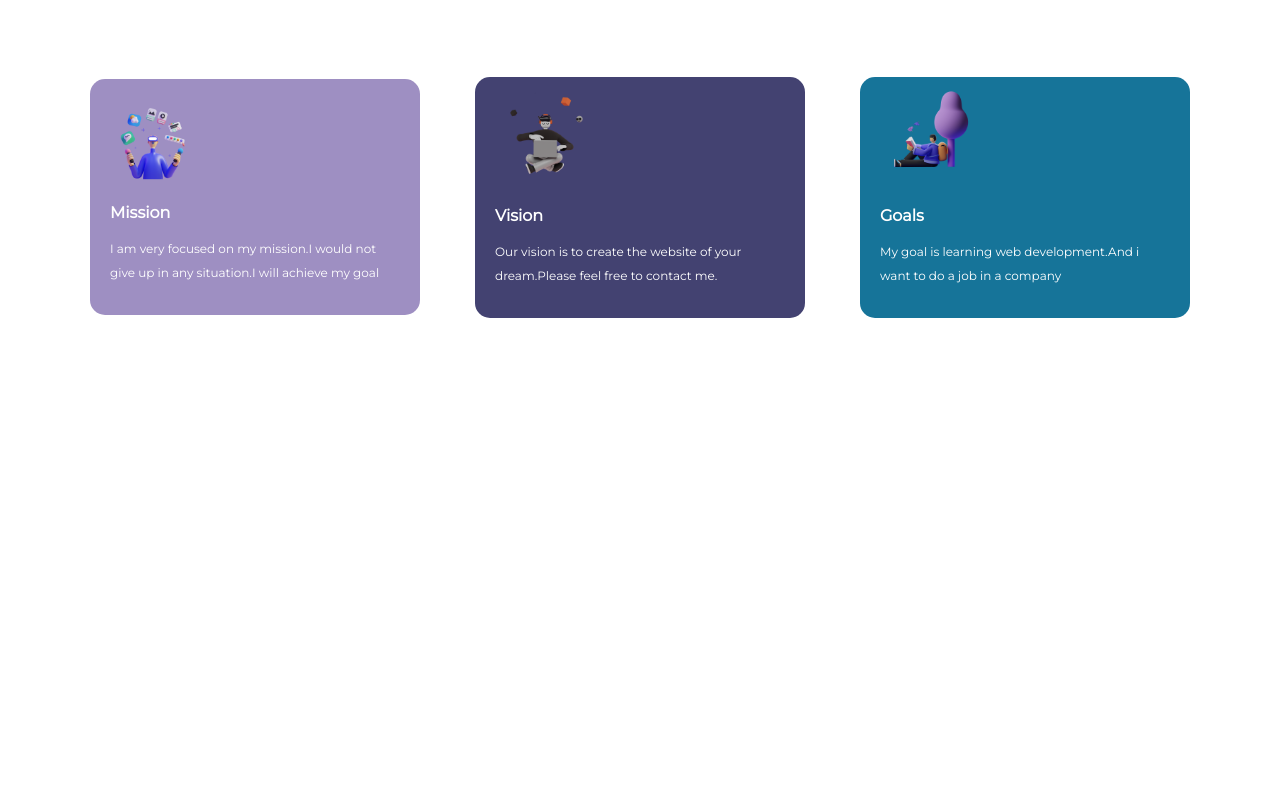
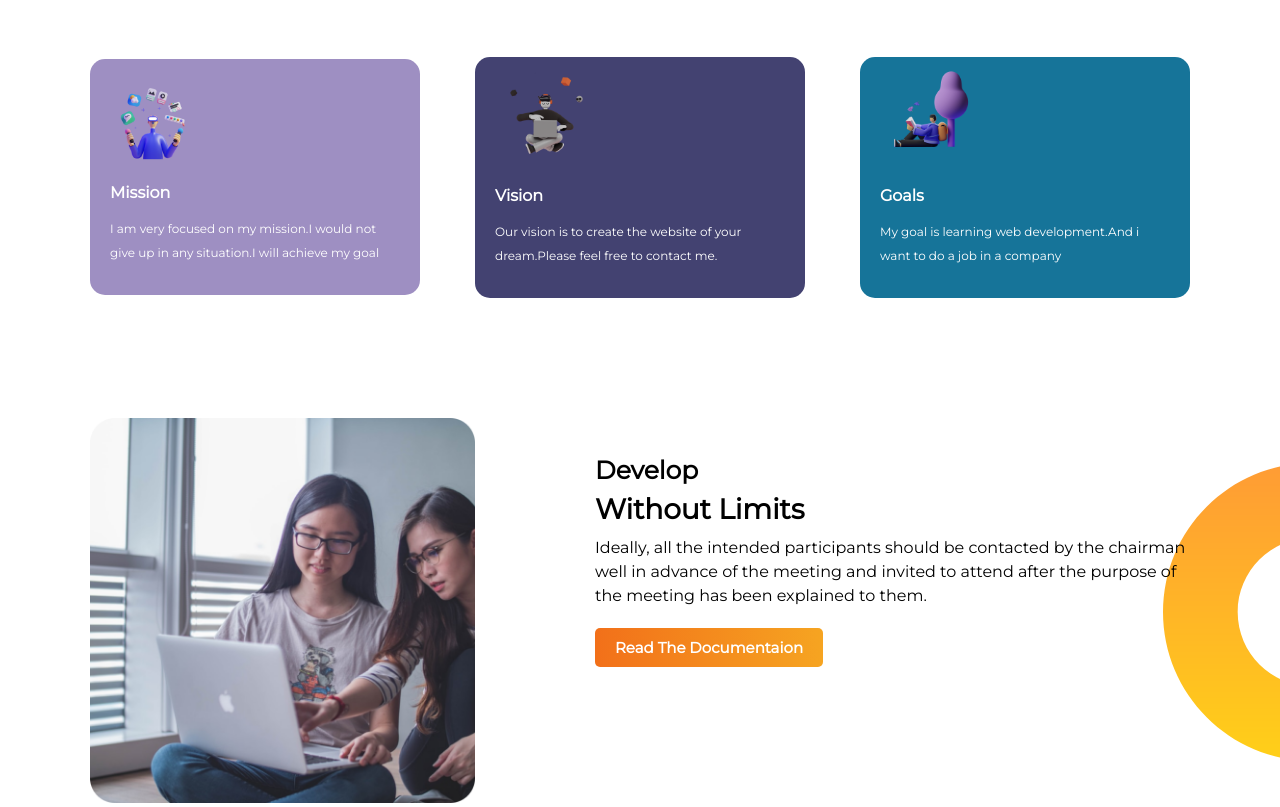
Before and after one commit to MdIbrahimKholil7/my-portfolio-2, a plain HTML site: page index.html in a window 1280 px wide. Shown: the part 627-1434 px from the top of the page. Before the commit the page ends 1085 px from the top, so only its background shows below. Drawn offline with Linux system fonts and the light colour scheme.

Commit message:
main section add

```diff
--- a/index.html
+++ b/index.html
@@ -55,5 +55,29 @@
     </section>
 <!-- card section ends -->
 
+<!-- main section start here -->
+
+    <section id="main-section" >
+
+        <div class="main-img-section">
+            <div class="img">
+                <img src="images/pictures/coding.png" alt="">
+            </div>
+            <div class="main-desc">
+                <h3>Develop</h3>
+                <h2>Without Limits</h2>
+                <p>Ideally, all the intended participants should be contacted by the chairman well in advance of the meeting and invited to attend after the purpose of the meeting has been explained to them.</p>
+
+                <a href="#" class="normal-btn">Read The Documentaion</a>
+            </div>
+        </div>
+    </section>
+<!-- main section ends here -->
+
+<!-- community section start -->
+
+<!-- community section ends -->
+
+
 </body>
 </html>
--- a/style.css
+++ b/style.css
@@ -83,7 +83,7 @@ h1{
     text-align: center;
 }
 .my-mission .my-card{
-    padding: 80px 0px;
+    padding: 60px 0px;
 
 }
 .my-mission .my-card .mission-card{
@@ -120,3 +120,47 @@ h1{
     background: #026890ea;
 }
 /* card section start */
+
+/* main section start */
+    #main-section{
+        background-image: url(images/shapes/dream-bg.png);
+        background-repeat: no-repeat;
+        background-position:right;
+        padding:0px 90px;
+    }
+    #main-section .main-img-section{
+        display: flex;
+        justify-content: space-between;
+
+
+    }
+    #main-section .main-img-section .img{
+        width: 35%;
+
+    }
+    #main-section .main-img-section .img img{
+        width: 100%;
+    }
+    #main-section .main-img-section .main-desc{
+        width: 55%;
+        padding:30px 0px 30px 10px;
+    }
+    #main-section .main-img-section .main-desc h3{
+        padding: 7px 0;
+        font-size: 25px ;
+        font-weight: 800;
+    }
+    #main-section .main-img-section .main-desc h2{
+        font-size: 28px;
+        font-weight: 800;
+        padding-bottom:10px;
+    }
+    #main-section .main-img-section .main-desc p{
+        line-height: 24px;
+    }
+    #main-section .main-img-section .main-desc a{
+        display: inline-block;
+        text-decoration: none;
+        margin-top: 20px;
+    }
+    /* main section ends */
```
Also changed, not shown: images/shapes/dream-bg.png (added).
